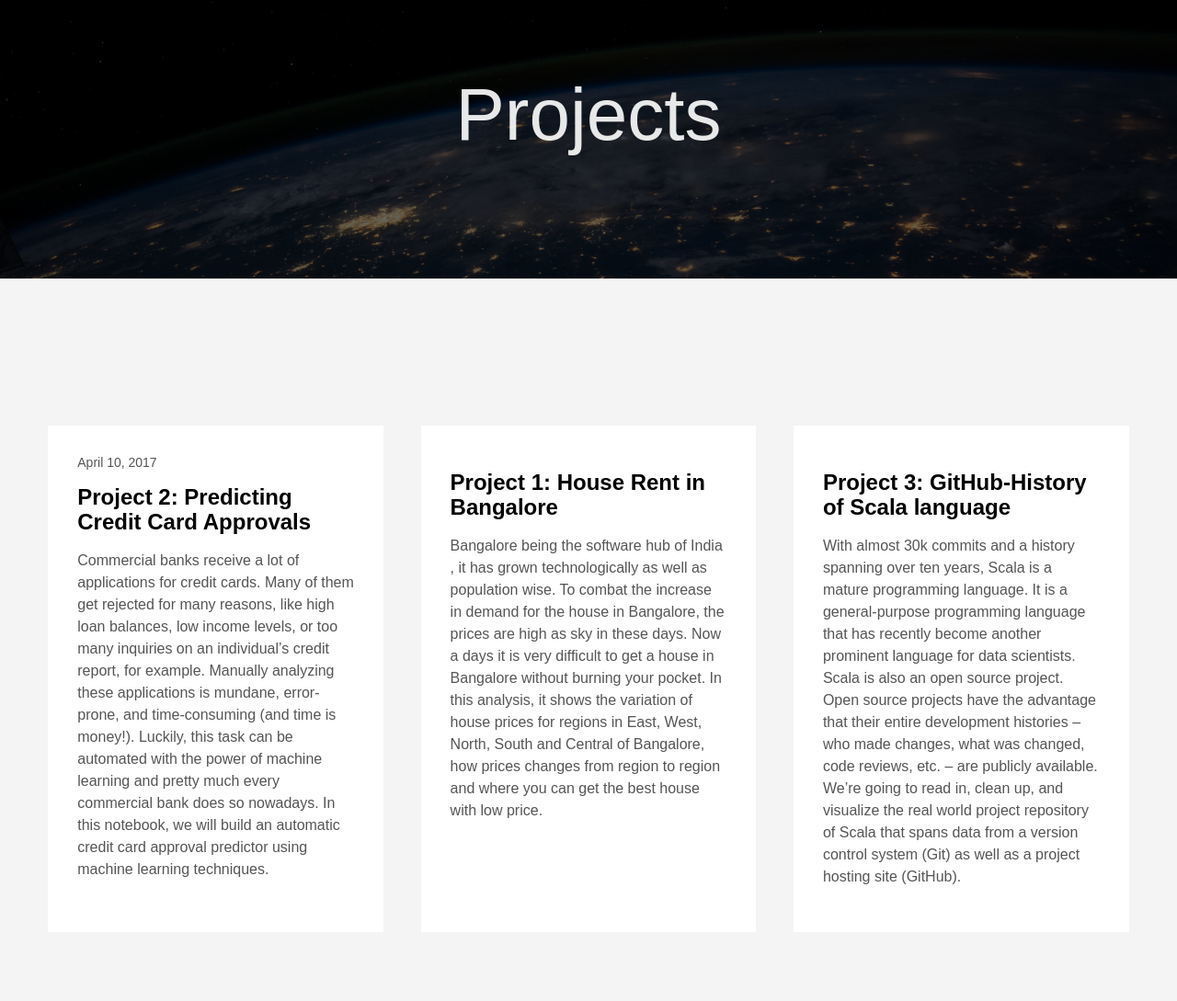
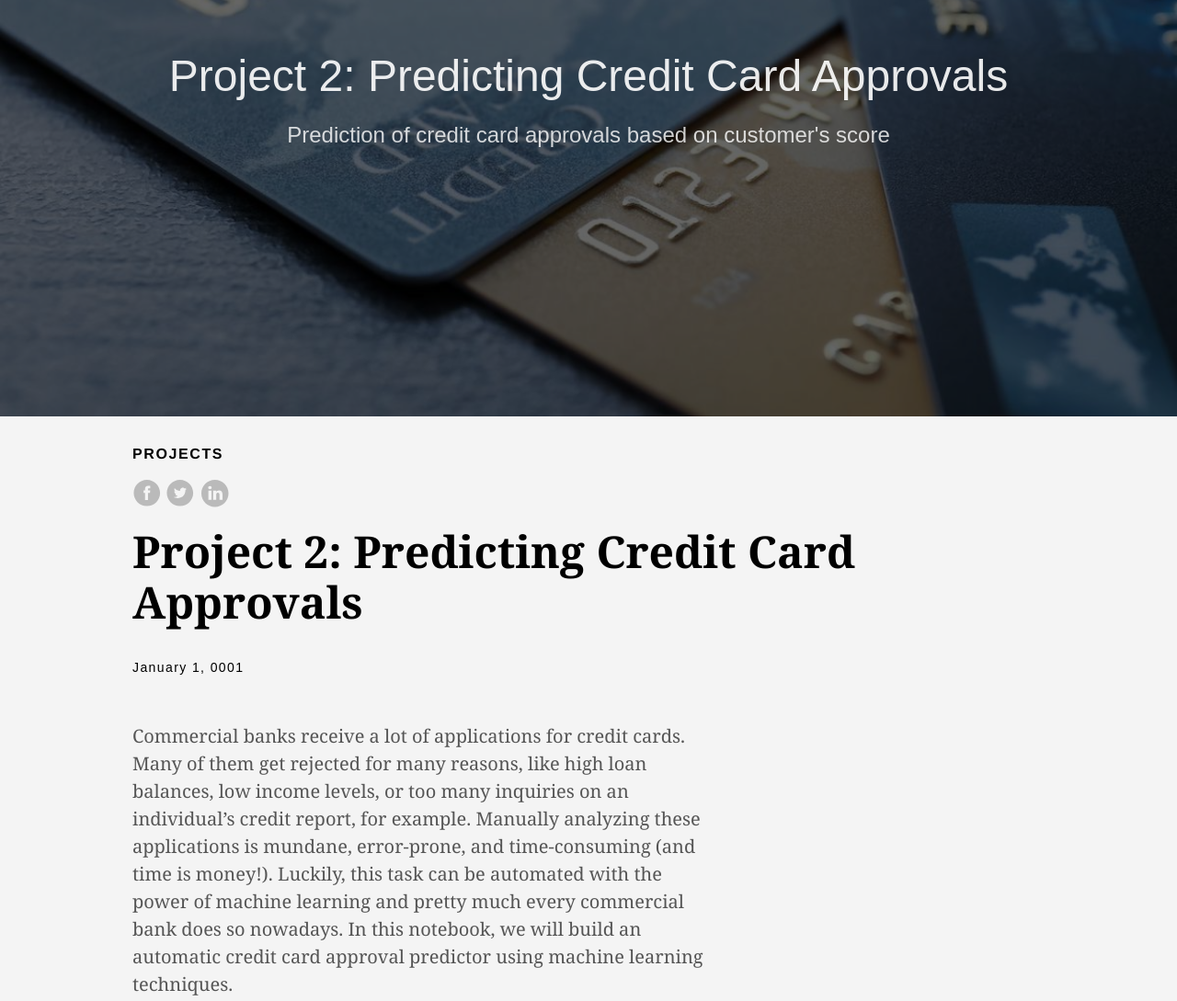
Before and after one commit to Sandeep4168/Sandeep_portfolio_2, a plain HTML site: page post/index.html in a window 1280 px wide. Shown: the part 194-1283 px from the top of the page at 92% size. Drawn offline with Linux system fonts and the light colour scheme.

Commit message:
Add files via upload

```diff
--- a/post/index.html
+++ b/post/index.html
@@ -4,7 +4,7 @@
     <meta charset="utf-8">
     <meta http-equiv="X-UA-Compatible" content="IE=edge,chrome=1">
 
-    <title>Projects | Sandeep Yadawad</title>
+    <title>Project 2: Predicting Credit Card Approvals  | Sandeep Yadawad</title>
     <meta name="viewport" content="width=device-width,minimum-scale=1">
     <meta name="generator" content="Hugo 0.74.3" />
 
@@ -26,21 +26,22 @@
 
 
 
-      <link href="https://Sandeep4168.github.io/Sandeep_portfolio_2/post/index.xml" rel="alternate" type="application/rss+xml" title="Sandeep Yadawad" />
-      <link href="https://Sandeep4168.github.io/Sandeep_portfolio_2/post/index.xml" rel="feed" type="application/rss+xml" title="Sandeep Yadawad" />
+    <meta property="og:title" content="Project 2: Predicting Credit Card Approvals " />
+<meta property="og:description" content="Prediction of credit card approvals based on customer&#39;s score" />
+<meta property="og:type" content="article" />
+<meta property="og:url" content="https://Sandeep4168.github.io/Sandeep_portfolio_2/post/project-2/" />
+
+<meta itemprop="name" content="Project 2: Predicting Credit Card Approvals ">
+<meta itemprop="description" content="Prediction of credit card approvals based on customer&#39;s score">
+
+<meta itemprop="wordCount" content="90">
 
 
 
-    <meta property="og:title" content="Projects" />
-<meta property="og:description" content="The last theme you&#39;ll ever need. Maybe." />
-<meta property="og:type" content="website" />
-<meta property="og:url" content="https://Sandeep4168.github.io/Sandeep_portfolio_2/post/" />
-<meta property="og:updated_time" content="2017-04-10T11:00:59-04:00" />
-<meta itemprop="name" content="Projects">
-<meta itemprop="description" content="The last theme you&#39;ll ever need. Maybe.">
+<meta itemprop="keywords" content="" />
 <meta name="twitter:card" content="summary"/>
-<meta name="twitter:title" content="Projects"/>
-<meta name="twitter:description" content="The last theme you&#39;ll ever need. Maybe."/>
+<meta name="twitter:title" content="Project 2: Predicting Credit Card Approvals "/>
+<meta name="twitter:description" content="Prediction of credit card approvals based on customer&#39;s score"/>
 
 
   </head>
@@ -51,8 +52,10 @@
 
 
 
-  <header class="cover bg-top" style="background-image: url('https://Sandeep4168.github.io/Sandeep_portfolio_2/images/nasa-Q1p7bh3SHj8-unsplash.jpg');">
-    <div class="bg-black-60">
+
+
+  <header class="cover bg-top" style="background-image: url('https://Sandeep4168.github.io/Sandeep_portfolio_2/images/creditcard.jpg');">
+    <div class="pb3-m pb6-l bg-black-60">
       <nav class="pv3 ph3 ph4-ns" role="navigation">
   <div class="flex-l justify-between items-center center">
     <a href="https://Sandeep4168.github.io/Sandeep_portfolio_2/" class="f3 fw2 hover-white no-underline white-90 dib">
@@ -126,82 +129,89 @@
   </div>
 </nav>
 
-      <div class="tc-l pv4 pv6-l ph3 ph4-ns">
-        <h1 class="f2 f-subheadline-l fw2 white-90 mb0 lh-title">
-          Projects
-        </h1>
+      <div class="tc-l pv6 ph3 ph4-ns">
+
+          <h1 class="f2 f1-l fw2 white-90 mb0 lh-title">Project 2: Predicting Credit Card Approvals </h1>
+
+            <h2 class="fw1 f5 f3-l white-80 measure-wide-l center lh-copy mt3 mb4">
+              Prediction of credit card approvals based on customer&#39;s score
+            </h2>
+
 
       </div>
     </div>
   </header>
 
 
+
     <main class="pb7" role="main">
 
 
-  <article class="pa3 pa4-ns nested-copy-line-height nested-img">
-    <section class="cf ph3 ph5-l pv3 pv4-l f4 tc-l center measure-wide lh-copy mid-gray">
+  <article class="flex-l flex-wrap justify-between mw8 center ph3">
+    <header class="mt4 w-100">
+      <aside class="instapaper_ignoref b helvetica tracked">
 
-    </section>
-    <aside class="flex-ns flex-wrap justify-around mt5">
+        PROJECTS
+      </aside>
 
-        <div class="relative w-100 w-30-l mb4 bg-white">
 
-            <div class="mb3 pa4 mid-gray overflow-hidden">
 
-      <div class="f6">
-        April 10, 2017
-      </div>
 
-    <h1 class="f3 near-black">
-      <a href="https://Sandeep4168.github.io/Sandeep_portfolio_2/post/project-2/" class="link black dim">
-        Project 2: Predicting Credit Card Approvals
-      </a>
-    </h1>
-    <div class="nested-links f5 lh-copy nested-copy-line-height">
-      Commercial banks receive a lot of applications for credit cards. Many of them get rejected for many reasons, like high loan balances, low income levels, or too many inquiries on an individual&rsquo;s credit report, for example. Manually analyzing these applications is mundane, error-prone, and time-consuming (and time is money!). Luckily, this task can be automated with the power of machine learning and pretty much every commercial bank does so nowadays. In this notebook, we will build an automatic credit card approval predictor using machine learning techniques.
-    </div>
+
+  <div id="sharing" class="mt3">
+
+
+    <a href="https://www.facebook.com/sharer.php?u=https://Sandeep4168.github.io/Sandeep_portfolio_2/post/project-2/" class="facebook no-underline" aria-label="share on Facebook">
+      <svg height="32px"  style="enable-background:new 0 0 67 67;" version="1.1" viewBox="0 0 67 67" width="32px" xml:space="preserve" xmlns="http://www.w3.org/2000/svg" xmlns:xlink="http://www.w3.org/1999/xlink"><path d="M28.765,50.32h6.744V33.998h4.499l0.596-5.624h-5.095  l0.007-2.816c0-1.466,0.14-2.253,2.244-2.253h2.812V17.68h-4.5c-5.405,0-7.307,2.729-7.307,7.317v3.377h-3.369v5.625h3.369V50.32z   M33,64C16.432,64,3,50.569,3,34S16.432,4,33,4s30,13.431,30,30S49.568,64,33,64z" style="fill-rule:evenodd;clip-rule:evenodd;"/></svg>
+
+    </a>
+
+
+
+    <a href="https://twitter.com/share?url=https://Sandeep4168.github.io/Sandeep_portfolio_2/post/project-2/&amp;text=Project%202:%20Predicting%20Credit%20Card%20Approvals%20" class="twitter no-underline" aria-label="share on Twitter">
+      <svg height="32px"  style="enable-background:new 0 0 67 67;" version="1.1" viewBox="0 0 67 67" width="32px" xml:space="preserve" xmlns="http://www.w3.org/2000/svg" xmlns:xlink="http://www.w3.org/1999/xlink"><path d="M37.167,22.283c-2.619,0.953-4.274,3.411-4.086,6.101  l0.063,1.038l-1.048-0.127c-3.813-0.487-7.145-2.139-9.974-4.915l-1.383-1.377l-0.356,1.017c-0.754,2.267-0.272,4.661,1.299,6.271  c0.838,0.89,0.649,1.017-0.796,0.487c-0.503-0.169-0.943-0.296-0.985-0.233c-0.146,0.149,0.356,2.076,0.754,2.839  c0.545,1.06,1.655,2.097,2.871,2.712l1.027,0.487l-1.215,0.021c-1.173,0-1.215,0.021-1.089,0.467  c0.419,1.377,2.074,2.839,3.918,3.475l1.299,0.444l-1.131,0.678c-1.676,0.976-3.646,1.526-5.616,1.568  C19.775,43.256,19,43.341,19,43.405c0,0.211,2.557,1.397,4.044,1.864c4.463,1.377,9.765,0.783,13.746-1.568  c2.829-1.673,5.657-5,6.978-8.221c0.713-1.716,1.425-4.851,1.425-6.354c0-0.975,0.063-1.102,1.236-2.267  c0.692-0.678,1.341-1.419,1.467-1.631c0.21-0.403,0.188-0.403-0.88-0.043c-1.781,0.636-2.033,0.551-1.152-0.402  c0.649-0.678,1.425-1.907,1.425-2.267c0-0.063-0.314,0.042-0.671,0.233c-0.377,0.212-1.215,0.53-1.844,0.72l-1.131,0.361l-1.027-0.7  c-0.566-0.381-1.361-0.805-1.781-0.932C39.766,21.902,38.131,21.944,37.167,22.283z M33,64C16.432,64,3,50.569,3,34S16.432,4,33,4  s30,13.431,30,30S49.568,64,33,64z" style="fill-rule:evenodd;clip-rule:evenodd;fill:;"/></svg>
+
+    </a>
+
+
+    <a href="https://www.linkedin.com/shareArticle?mini=true&amp;url=https://Sandeep4168.github.io/Sandeep_portfolio_2/post/project-2/&amp;title=Project%202:%20Predicting%20Credit%20Card%20Approvals%20" class="linkedin no-underline" aria-label="share on LinkedIn">
+      <svg  height="32px"  style="enable-background:new 0 0 65 65;" version="1.1" viewBox="0 0 65 65" width="32px" xml:space="preserve" xmlns="http://www.w3.org/2000/svg" xmlns:xlink="http://www.w3.org/1999/xlink">
+  <path d="M50.837,48.137V36.425c0-6.275-3.35-9.195-7.816-9.195  c-3.604,0-5.219,1.983-6.119,3.374V27.71h-6.79c0.09,1.917,0,20.427,0,20.427h6.79V36.729c0-0.609,0.044-1.219,0.224-1.655  c0.49-1.22,1.607-2.483,3.482-2.483c2.458,0,3.44,1.873,3.44,4.618v10.929H50.837z M22.959,24.922c2.367,0,3.842-1.57,3.842-3.531  c-0.044-2.003-1.475-3.528-3.797-3.528s-3.841,1.524-3.841,3.528c0,1.961,1.474,3.531,3.753,3.531H22.959z M34,64  C17.432,64,4,50.568,4,34C4,17.431,17.432,4,34,4s30,13.431,30,30C64,50.568,50.568,64,34,64z M26.354,48.137V27.71h-6.789v20.427  H26.354z" style="fill-rule:evenodd;clip-rule:evenodd;fill:;"/>
+</svg>
+
+    </a>
   </div>
 
-        </div>
 
-        <div class="relative w-100 w-30-l mb4 bg-white">
-
-            <div class="mb3 pa4 mid-gray overflow-hidden">
-
-    <h1 class="f3 near-black">
-      <a href="https://Sandeep4168.github.io/Sandeep_portfolio_2/post/project-1/" class="link black dim">
-        Project 1: House Rent in Bangalore
-      </a>
-    </h1>
-    <div class="nested-links f5 lh-copy nested-copy-line-height">
-      Bangalore being the software hub of India , it has grown technologically as well as population wise. To combat the increase in demand for the house in Bangalore, the prices are high as sky in these days. Now a days it is very difficult to get a house in Bangalore without burning your pocket. In this analysis, it shows the variation of house prices for regions in East, West, North, South and Central of Bangalore, how prices changes from region to region and where you can get the best house with low price.
-    </div>
-  </div>
-
-        </div>
-
-        <div class="relative w-100 w-30-l mb4 bg-white">
-
-            <div class="mb3 pa4 mid-gray overflow-hidden">
-
-    <h1 class="f3 near-black">
-      <a href="https://Sandeep4168.github.io/Sandeep_portfolio_2/post/project-3/" class="link black dim">
-        Project 3: GitHub-History of Scala language
-      </a>
-    </h1>
-    <div class="nested-links f5 lh-copy nested-copy-line-height">
-      With almost 30k commits and a history spanning over ten years, Scala is a mature programming language. It is a general-purpose programming language that has recently become another prominent language for data scientists.
-Scala is also an open source project. Open source projects have the advantage that their entire development histories &ndash; who made changes, what was changed, code reviews, etc. &ndash; are publicly available.
-We&rsquo;re going to read in, clean up, and visualize the real world project repository of Scala that spans data from a version control system (Git) as well as a project hosting site (GitHub).
-    </div>
-  </div>
-
-        </div>
-
-    </aside>
+      <h1 class="f1 athelas mt3 mb1">Project 2: Predicting Credit Card Approvals </h1>
 
 
+      <time class="f6 mv4 dib tracked" datetime="0001-01-01T00:00:00Z">January 1, 0001</time>
+
+
+
+    </header>
+    <div class="nested-copy-line-height lh-copy serif f4 nested-links nested-img mid-gray pr4-l w-two-thirds-l"><p>Commercial banks receive a lot of applications for credit cards. Many of them get rejected for many reasons, like high loan balances, low income levels, or too many inquiries on an individual&rsquo;s credit report, for example. Manually analyzing these applications is mundane, error-prone, and time-consuming (and time is money!). Luckily, this task can be automated with the power of machine learning and pretty much every commercial bank does so nowadays. In this notebook, we will build an automatic credit card approval predictor using machine learning techniques.</p>
+<figure>
+    <img src="https://Sandeep4168.github.io/Sandeep_portfolio_2/images/creditcard.jpg"/>
+</figure>
+
+<p><a href="https://github.com/Sandeep4168/Predicting-Credit-Card-Approvals">Link to GitHub Repository</a></p>
+<ul class="pa0">
+
+</ul>
+<div class="mt6 instapaper_ignoref">
+
+
+      </div>
+    </div>
+
+    <aside class="w-30-l mt6-l">
+
+
+
+
+</aside>
 
   </article>
 
```
